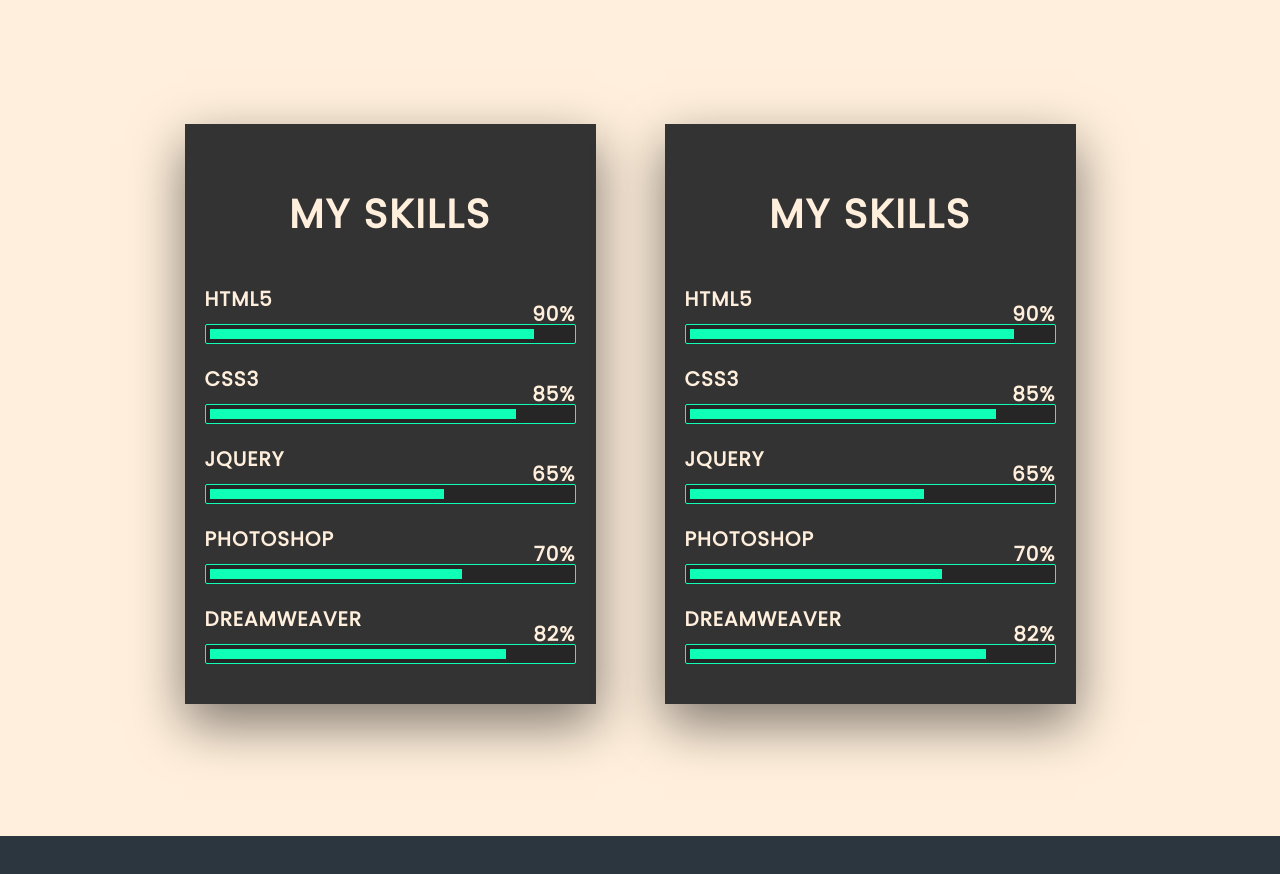
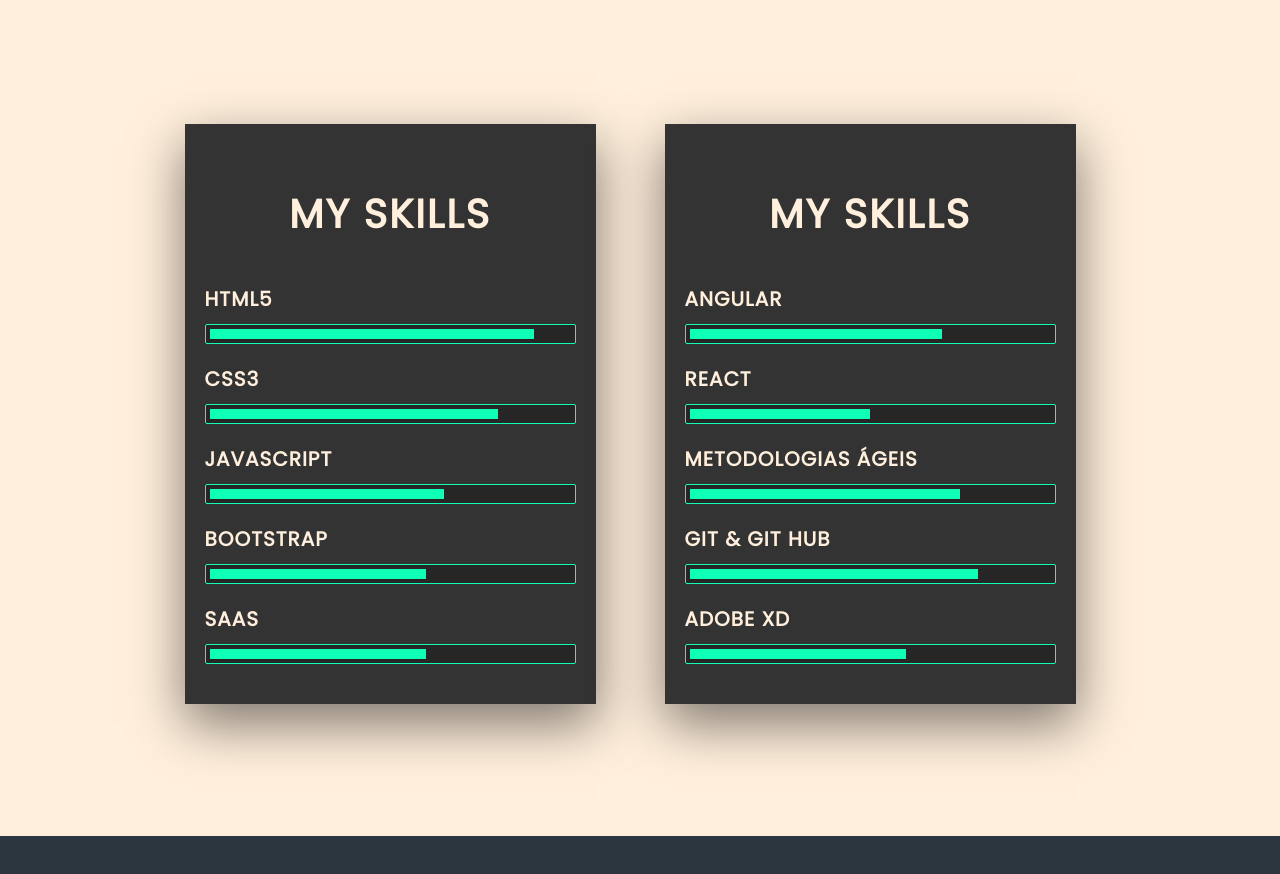
Before and after one commit to ribeiro-carlos/Projeto, a plain HTML site: page index.html in a window 1280 px wide. Shown: the part 1363-2237 px from the top of the page. Drawn offline with Linux system fonts and the light colour scheme.

Commit message:
corrigido as habilidades

```diff
--- a/index.html
+++ b/index.html
@@ -43,107 +43,76 @@
                     </div>
                 </div>
                 <div id="pg-myskills" class="container-skills">
-                <!-- Barra de skilss 1-->
+                <!-- quadro de skilss 1-->
                 <div class="center" data-anime="left">
                     <h3>My Skills</h3>
-                    <!-- hmtl habilidade -->
                     <div class="skillbox">
                         <p>Html5</p>
-                        <p>90%</p>
                         <div class="skill">
                             <div class="skill_level" style="width: 90%;"></div>
                         </div>
                     </div>
-                    <!-- FIM HTML habilidade -->
-                    <!-- Css3 habilidade -->
                     <div class="skillbox">
                         <p>Css3</p>
-                        <p>85%</p>
                         <div class="skill">
-                            <div class="skill_level" style="width: 85%;"></div>
+                            <div class="skill_level" style="width: 80%;"></div>
                         </div>
                     </div>
-                    <!-- FIM Css3 habilidade -->
-                    <!-- Jquery habilidade -->
                     <div class="skillbox">
-                        <p>Jquery</p>
-                        <p>65%</p>
+                        <p>JavaScript</p>
                         <div class="skill">
                             <div class="skill_level" style="width: 65%;"></div>
                         </div>
                     </div>
-                    <!-- FIM Jquery habilidade -->
-                    <!-- Photoshop habilidade -->
                     <div class="skillbox">
-                        <p>Photoshop</p>
-                        <p>70%</p>
+                        <p>Bootstrap</p>
+                        <div class="skill">
+                            <div class="skill_level" style="width: 60%;"></div>
+                        </div>
+                    </div>
+                    <div class="skillbox">
+                        <p>Saas</p>
+                        <div class="skill">
+                            <div class="skill_level" style="width: 60%;"></div>
+                        </div>
+                    </div>
+                </div><!-- FIM div center -Quadro1 -->
+                <!-- Quadro  2  -->
+                <div class="center" data-anime="left">
+                    <h3>My Skills</h3>
+                    <div class="skillbox">
+                        <p>Angular</p>
                         <div class="skill">
                             <div class="skill_level" style="width: 70%;"></div>
                         </div>
                     </div>
-                    <!-- FIM Photoshop habilidade -->
-                    <!-- Dreamweaver habilidade -->
                     <div class="skillbox">
-                        <p>Dreamweaver</p>
-                        <p>82%</p>
+                        <p>React</p>
                         <div class="skill">
-                            <div class="skill_level" style="width: 82%;"></div>
+                            <div class="skill_level" style="width: 50%;"></div>
                         </div>
                     </div>
-                    <!-- FIM Dreamweaver habilidade -->
-                </div><!-- FIM div center -Quadro1 -->
-<!-- Quadro  2 TESTEEEEEEEEEEEEEEEEEEEEEEEEEEEEEEEEEEEEEEEEEEEEEE -->
-                <!-- Barra de skilss 1-->
-                <div class="center" data-anime="left">
-                    <h3>My Skills</h3>
-                    <!-- hmtl habilidade -->
                     <div class="skillbox">
-                        <p>Html5</p>
-                        <p>90%</p>
+                        <p>metodologias ágeis</p>
                         <div class="skill">
-                            <div class="skill_level" style="width: 90%;"></div>
+                            <div class="skill_level" style="width: 75%;"></div>
                         </div>
                     </div>
-                    <!-- FIM HTML habilidade -->
-                    <!-- Css3 habilidade -->
                     <div class="skillbox">
-                        <p>Css3</p>
-                        <p>85%</p>
+                        <p>Git & Git HUB</p>
                         <div class="skill">
-                            <div class="skill_level" style="width: 85%;"></div>
+                            <div class="skill_level" style="width: 80%;"></div>
                         </div>
                     </div>
-                    <!-- FIM Css3 habilidade -->
-                    <!-- Jquery habilidade -->
                     <div class="skillbox">
-                        <p>Jquery</p>
-                        <p>65%</p>
+                        <p>Adobe XD</p>
                         <div class="skill">
-                            <div class="skill_level" style="width: 65%;"></div>
+                            <div class="skill_level" style="width: 60%;"></div>
                         </div>
                     </div>
-                    <!-- FIM Jquery habilidade -->
-                    <!-- Photoshop habilidade -->
-                    <div class="skillbox">
-                        <p>Photoshop</p>
-                        <p>70%</p>
-                        <div class="skill">
-                            <div class="skill_level" style="width: 70%;"></div>
-                        </div>
-                    </div>
-                    <!-- FIM Photoshop habilidade -->
-                    <!-- Dreamweaver habilidade -->
-                    <div class="skillbox">
-                        <p>Dreamweaver</p>
-                        <p>82%</p>
-                        <div class="skill">
-                            <div class="skill_level" style="width: 82%;"></div>
-                        </div>
-                    </div>
-                    <!-- FIM Dreamweaver habilidade -->
-                </div><!-- FIM div center -Quadro1 -->
-            </div> <!--Fim div skils-->
-            </div><!-- FIM div container sobre -->
+                </div><!-- FIM div center -Quadro2 -->
+            </div>
+            </div>
         </section>
         <section id="pg-portifolio" class="container-portifolio">
             <div class="portifolio-infos">
```
